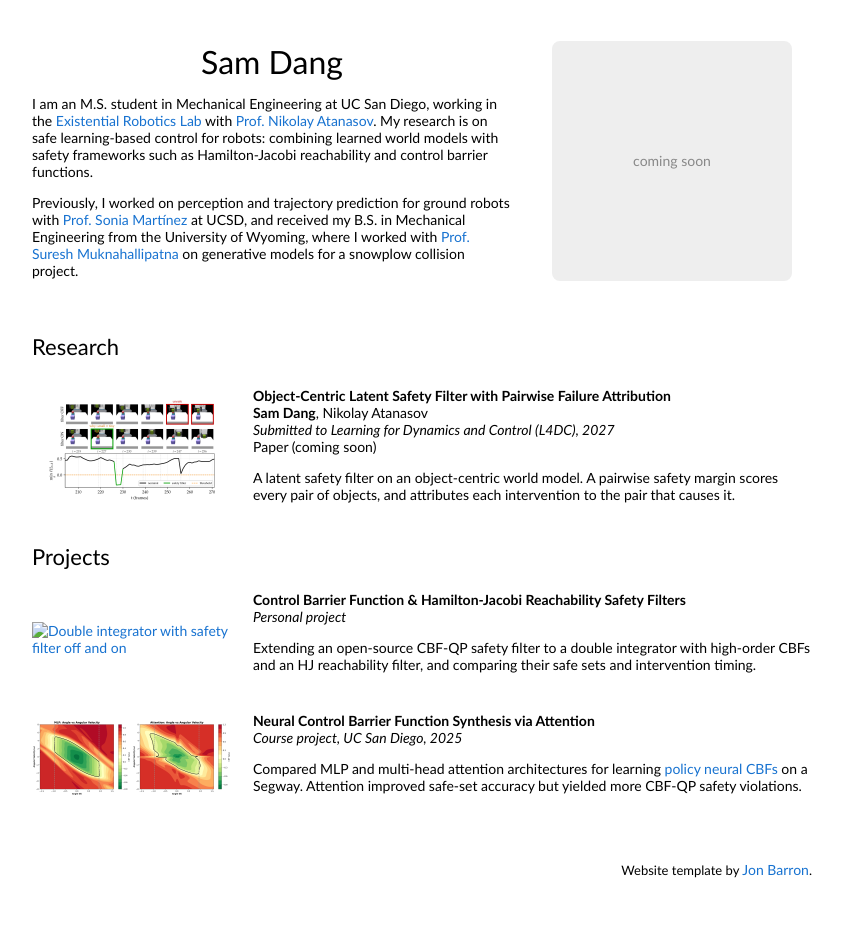
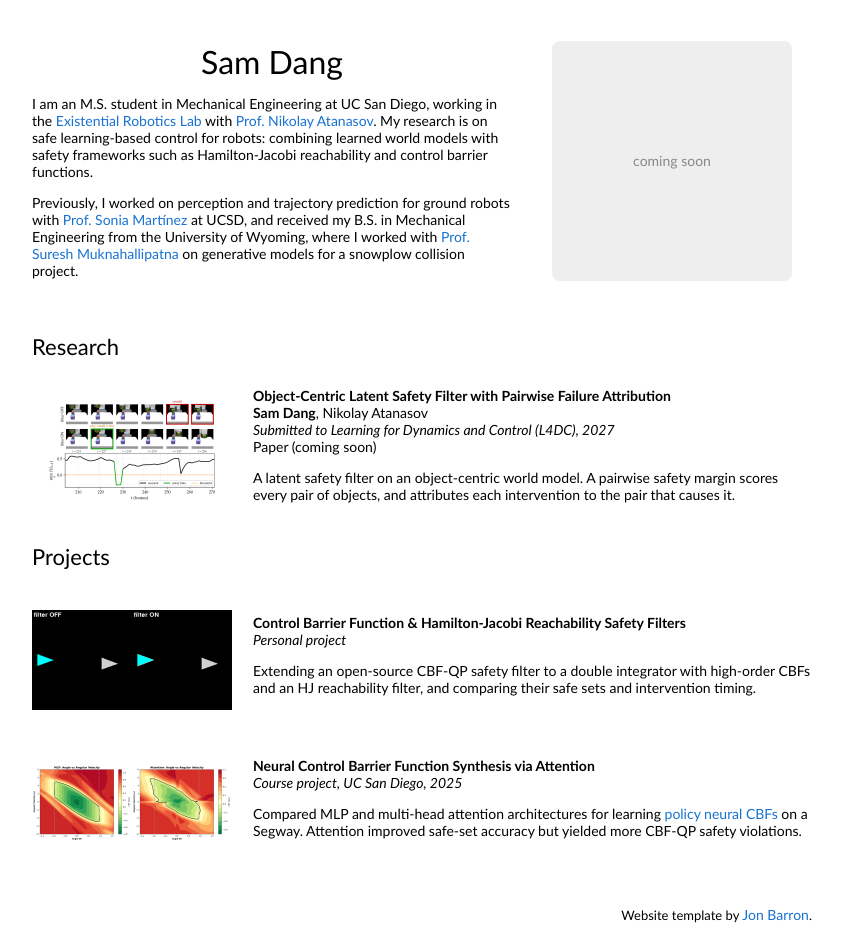
Before and after one commit to s4mdang/s4mdang.github.io, a plain HTML site: page index.html in a window 1280 px wide. Shown: the whole page, without its empty margins (228-1071 px from the left). Before the commit the page ends 899 px from the top, so only its background shows below. Drawn offline with Linux system fonts and the light colour scheme.

```diff
--- a/index.html
+++ b/index.html
@@ -79,7 +79,7 @@
         <table style="width:100%;border:0px;border-spacing:0px;border-collapse:separate;margin-right:auto;margin-left:auto;"><tbody>
           <tr>
             <td style="padding:20px;width:25%;vertical-align:middle">
-              <a href="images/cbf_hj_override.gif"><img src="images/cbf_hj_override.gif" alt="Double integrator with safety filter off and on" width="200" height="100"></a>
+              <a href="images/filter_demo.gif"><img src="images/filter_demo.gif" alt="Double integrator with safety filter off and on" width="200" height="100"></a>
             </td>
             <td width="75%" valign="middle">
               <papertitle>Control Barrier Function &amp; Hamilton-Jacobi Reachability Safety Filters</papertitle>
```
Also changed, not shown: images/filter_demo.gif (renamed from images/safety_filter.gif).
